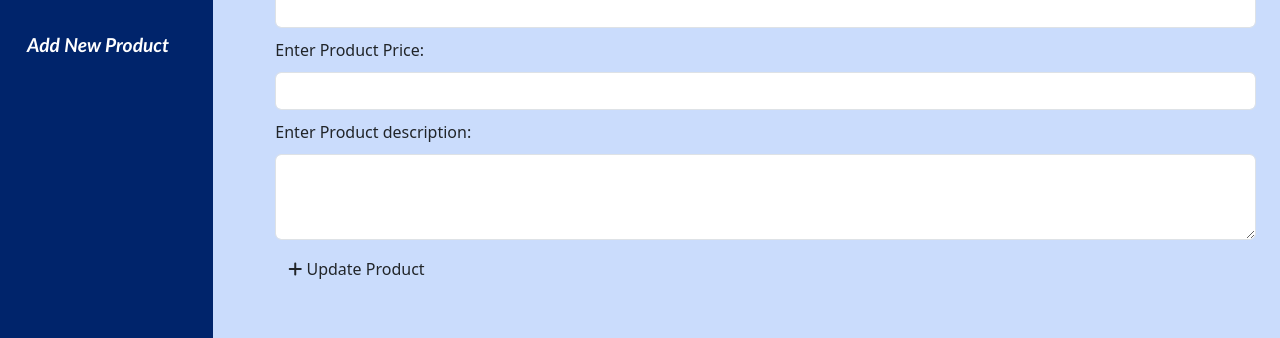
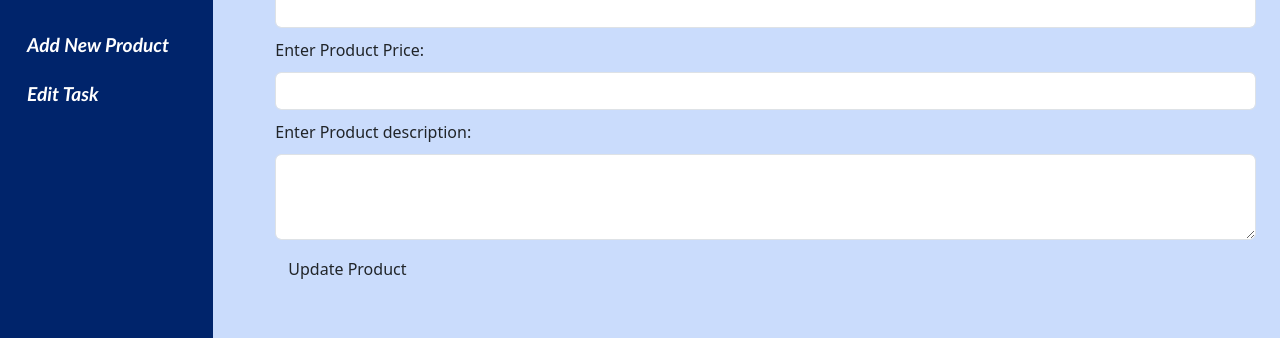
Before and after one commit to Sebinsj/productmanager, an Angular app: page /editproduct/1 in a window 1280 px wide. Shown: the part 190-528 px from the top of the page. Built offline with nearby package versions, Linux system fonts and the light colour scheme; no server answers.

Commit message:
edit fixed

```diff
--- a/src/app/Services/product.service.ts
+++ b/src/app/Services/product.service.ts
@@ -40,6 +40,5 @@ export class ProductService{
 
     editProduct(id,value){
         return this.http.put('https://productmanagerbyssj-default-rtdb.firebaseio.com/products/'+id+'.json',value)
-
     }
 }
--- a/src/app/app.component.html
+++ b/src/app/app.component.html
@@ -20,9 +20,9 @@
 
         </div>
 
-        <!-- <li class="nav-item">
-          <a class="nav-link" routerLink="EditTask/">Edit Task</a>
-        </li> -->
+        <li class="nav-item">
+          <a class="nav-link" routerLink="editproduct">Edit Task</a>
+        </li>
       </ul>
     </div>
 
--- a/src/app/editproduct/editproduct.component.html
+++ b/src/app/editproduct/editproduct.component.html
@@ -16,9 +16,7 @@
                 <label for="taskDescription"style="margin: 10px auto;">Enter Product description:</label>
                 <textarea id="taskDescription" class="form-control" rows="3" cols="50" formControlName="desc"></textarea>
             </div>
-            <button class="btn btn-addnew" style="margin: 10px auto; " >
-                <i class="fa-solid fa-plus"></i>
-                Update Product</button>
+            <button class="btn btn-addnew" style="margin: 10px auto; " type="submit">Update Product</button>
         </form>
     </div>
 </div>
--- a/src/app/editproduct/editproduct.component.ts
+++ b/src/app/editproduct/editproduct.component.ts
@@ -11,8 +11,9 @@ import { Product } from '../Model/product.model';
 })
 export class EditproductComponent implements OnInit {
   productFormEdit:FormGroup;
+
+  selectedProductId:string='';
   selectedProduct:any;
-  selectedProductId:string='';
   ProductId:string='';
 
 
@@ -33,7 +34,7 @@ export class EditproductComponent implements OnInit {
       this.productService.getProductbyId(this.ProductId).subscribe((res)=>{
         this.selectedProduct=res
         console.log(this.selectedProduct);
-        this.selectedProductId=this.ProductId
+        this.selectedProductId=this.ProductId,
 
 
         this.productFormEdit.patchValue({
@@ -50,7 +51,8 @@ export class EditproductComponent implements OnInit {
   }
 
   onEditProduct(){
-    this.productService.editProduct(this.selectedProductId,this.selectedProduct).subscribe(()=>{
+
+    this.productService.editProduct(this.ProductId,this.productFormEdit.value).subscribe(()=>{
       this.router.navigate(['/'])
     })
 
--- a/src/app/productslist/productslist.component.html
+++ b/src/app/productslist/productslist.component.html
@@ -21,9 +21,9 @@
               <button class="btn btn-delete" (click)="onDeleteProduct(prod.id)">
                 <i class="fas fa-trash-alt"></i>Delete
               </button>
-              <button class="btn btn-edit" ><i class="fa-regular fa-pen-to-square" (click)="onEditProduct(prod.id)"></i>
+              <button class="btn btn-edit" (click)="onEditProduct(prod.id)">
                 Edit</button>
-              <button class="btn btn-view" ><i class="fa-regular fa-eye"></i> View</button>
+              <button class="btn btn-view" > View</button>
 
             </div>
           </div>
```
